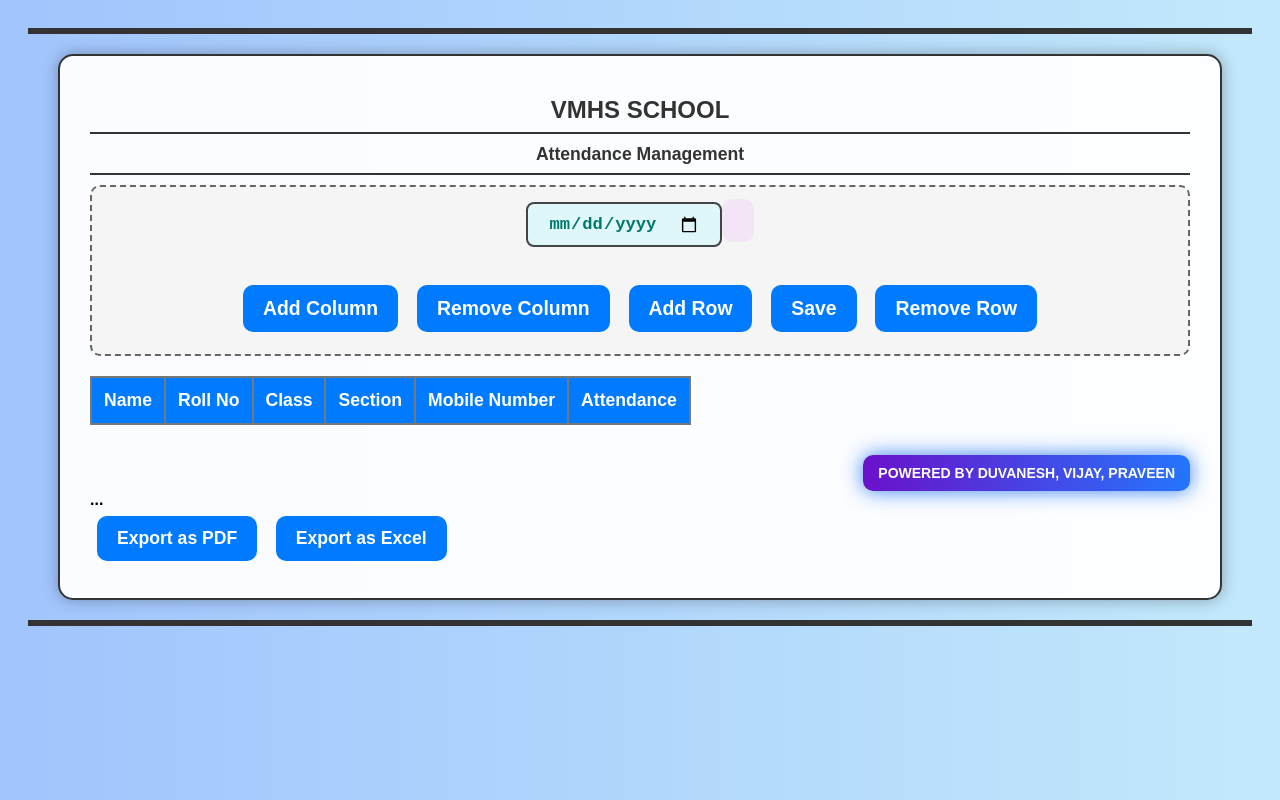
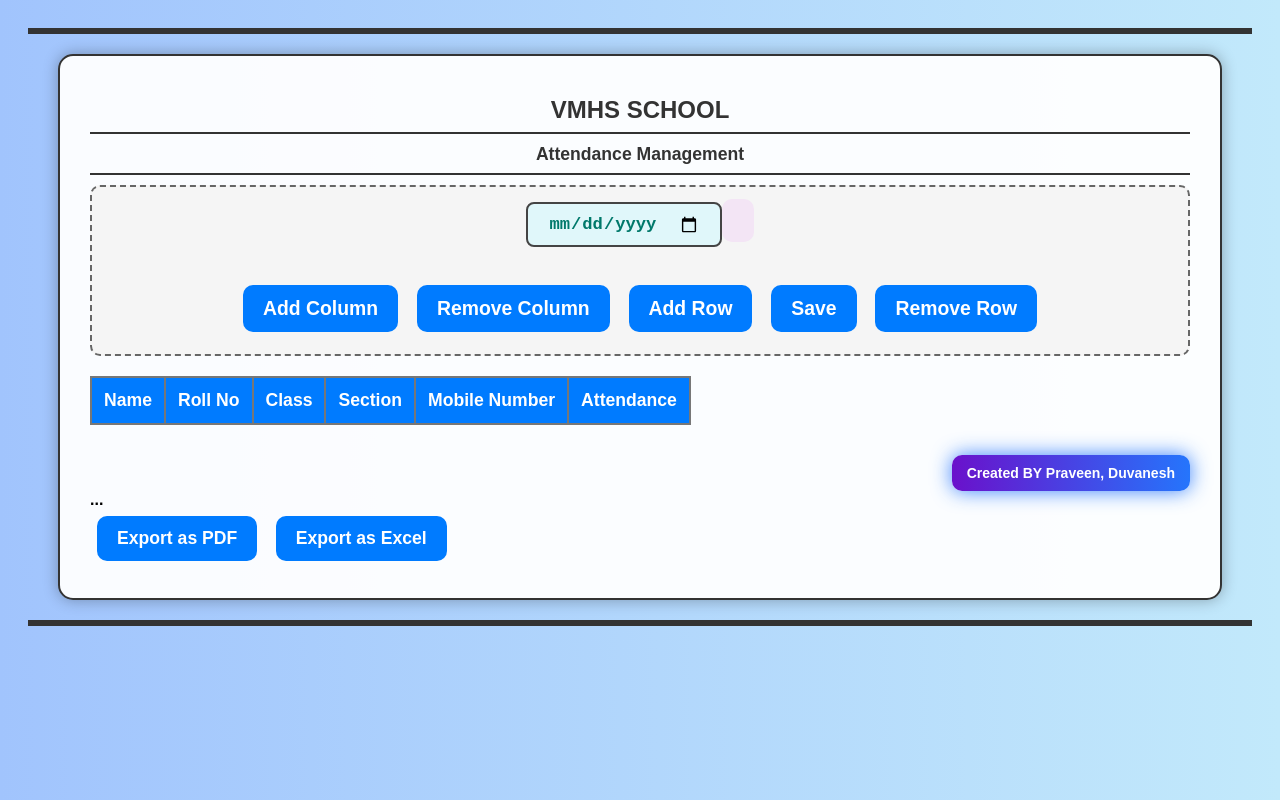
Before and after one commit to VethathiriMaharishi/Attendo, a plain HTML site: page index.html in a window 1280 px wide. Drawn offline with nearby package versions, Linux system fonts and the light colour scheme.

Commit message:
Update index.html

```diff
--- a/index.html
+++ b/index.html
@@ -41,7 +41,7 @@
   <tbody id="tableBody"></tbody>
 </table>
 <div class="powered-by">
-  <span>POWERED BY  DUVANESH, VIJAY, PRAVEEN </span>
+  <span>Created BY Praveen, Duvanesh</span>
 </div>
 <table id="yourTableId">
   <tbody id="tableBody">
```
